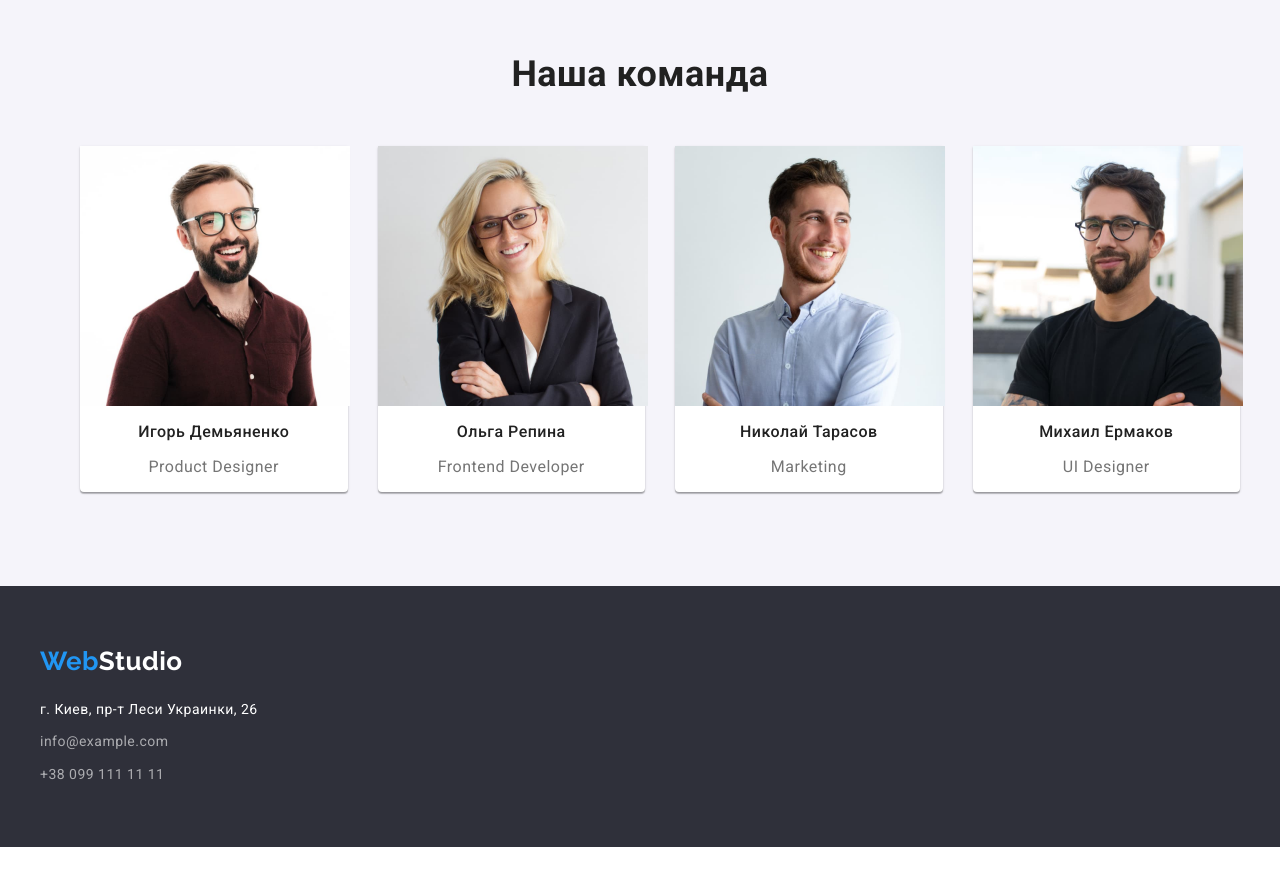
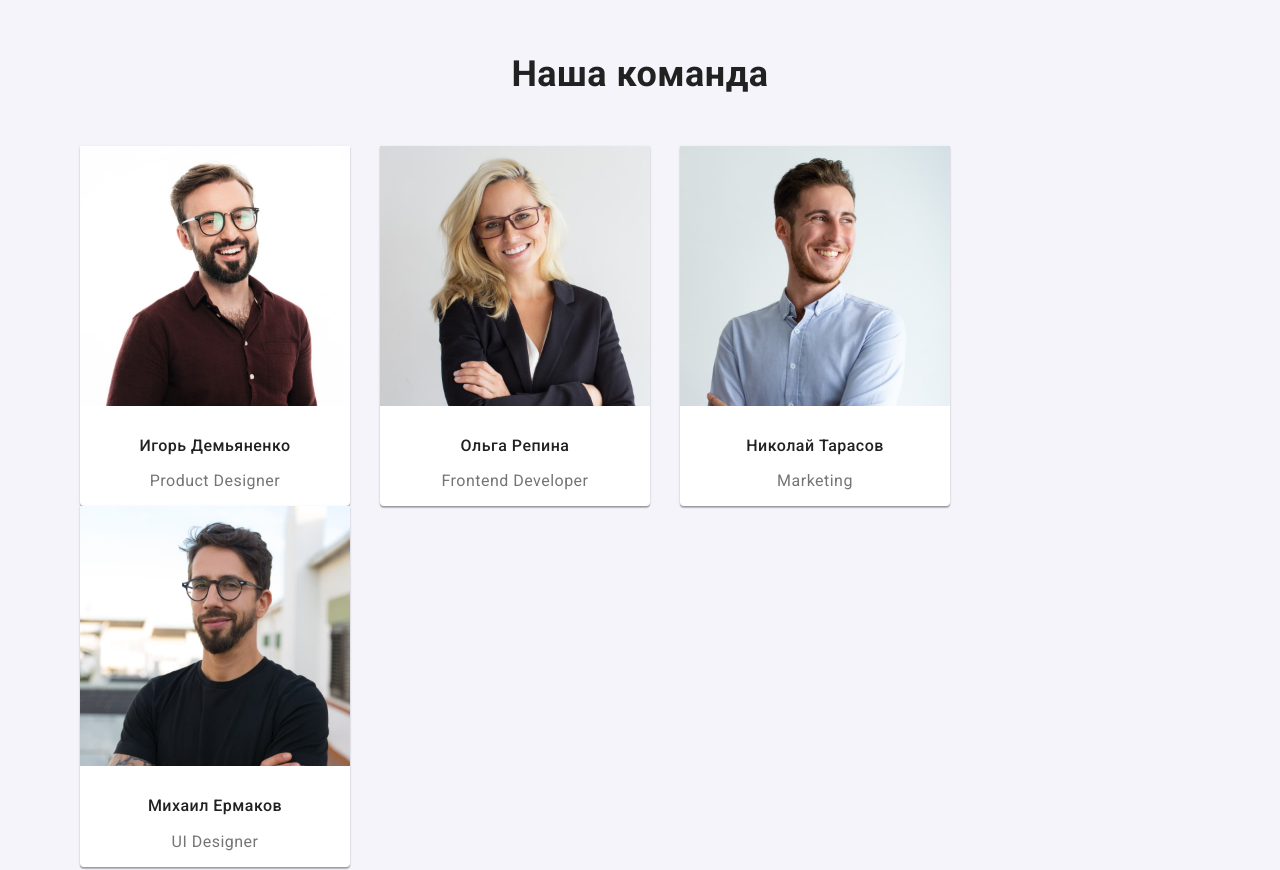
Before and after one commit to VadymShylov/goit-markup-hw-03, a plain HTML site: page index.html in a window 1280 px wide. Shown: the part 1214-2084 px from the top of the page. Before the commit the page ends 2061 px from the top, so only its background shows below. Drawn offline with nearby package versions, Linux system fonts and the light colour scheme.

Commit message:
changes in design

```diff
--- a/css/styles.css
+++ b/css/styles.css
@@ -283,19 +283,19 @@ ul {
   display: flex;
   flex-wrap: wrap;
 }
-
 /*crew-item*/
 .crew-item {
-  width: calc((100% - 3 * 30px) / 4);
+  width: 270px;
   margin-right: 30px;
-  margin-bottom: 30px;
-
   box-shadow: 0px 1px 3px rgba(0, 0, 0, 0.12), 0px 1px 1px rgba(0, 0, 0, 0.14),
     0px 2px 1px rgba(0, 0, 0, 0.2);
   border-radius: 0px 0px 4px 4px;
   background-color: var(--header-bgr-color);
 }
 
+.crew-item img {
+  margin-bottom: 30px;
+}
 /*crew-item*/
 
 .crew-item:nth-child(4n) {
```
